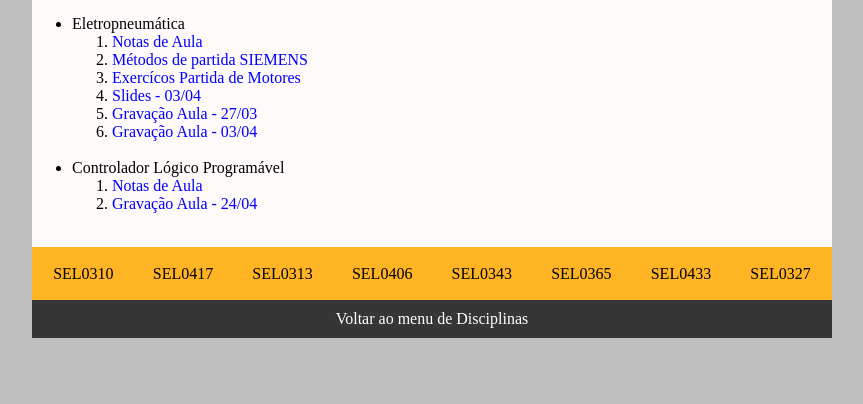
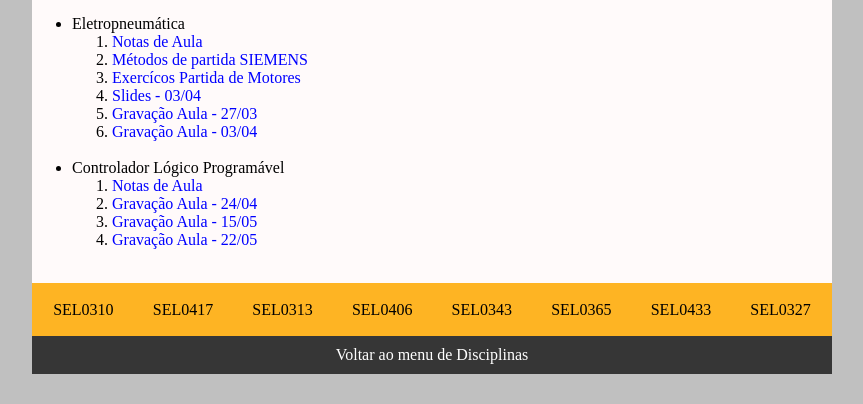
Before and after one commit to marconozela/disciplinas-marco, a plain HTML site: page html/automa.html in a window 1280 px wide. Shown: the part 396-800 px from the top of the page, without its empty margins (208-1071 px from the left). Drawn offline with Linux system fonts and the light colour scheme.

Commit message:
adicionado gravações automação 15 e 22/05

```diff
--- a/html/automa.html
+++ b/html/automa.html
@@ -164,6 +164,20 @@
                 >Gravação Aula - 24/04
               </a>
             </li>
+            <li>
+              <a
+                href="https://drive.google.com/file/d/13jx1X2A10bwHff6K2ULPbZ5Egp2-GUJo/view"
+                target="_blank"
+                >Gravação Aula - 15/05
+              </a>
+            </li>
+            <li>
+              <a
+                href="https://drive.google.com/file/d/19mgDuxSqp9d8bC2qA4Eai5iYVsELtds2/view"
+                target="_blank"
+                >Gravação Aula - 22/05
+              </a>
+            </li>
           </ol>
         </li>
       </ul>
```
